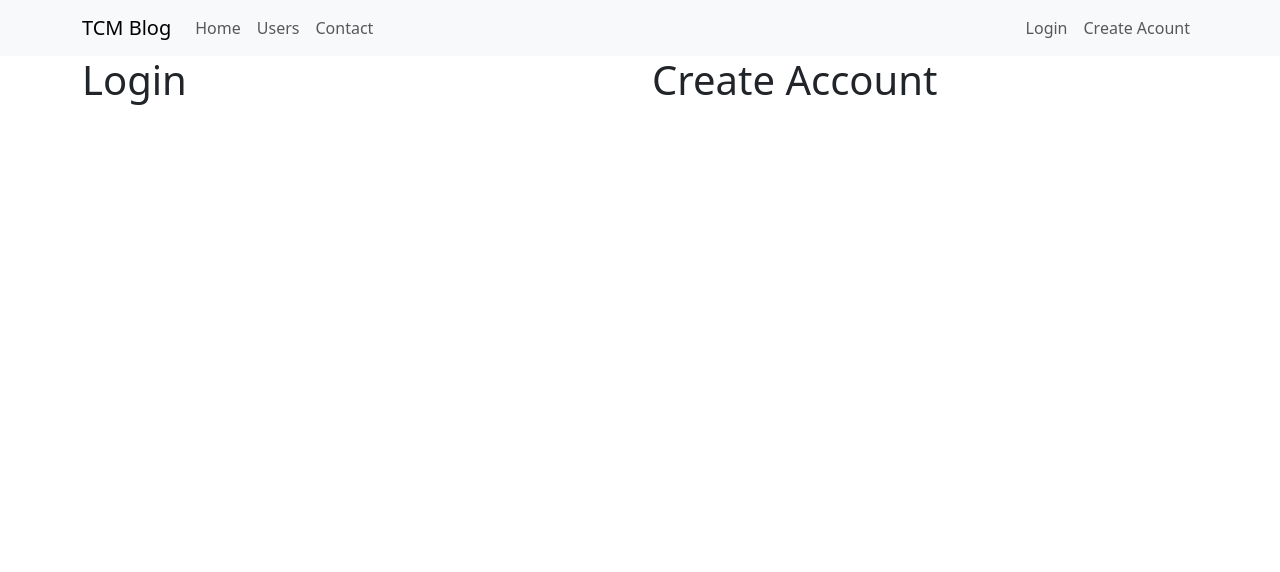
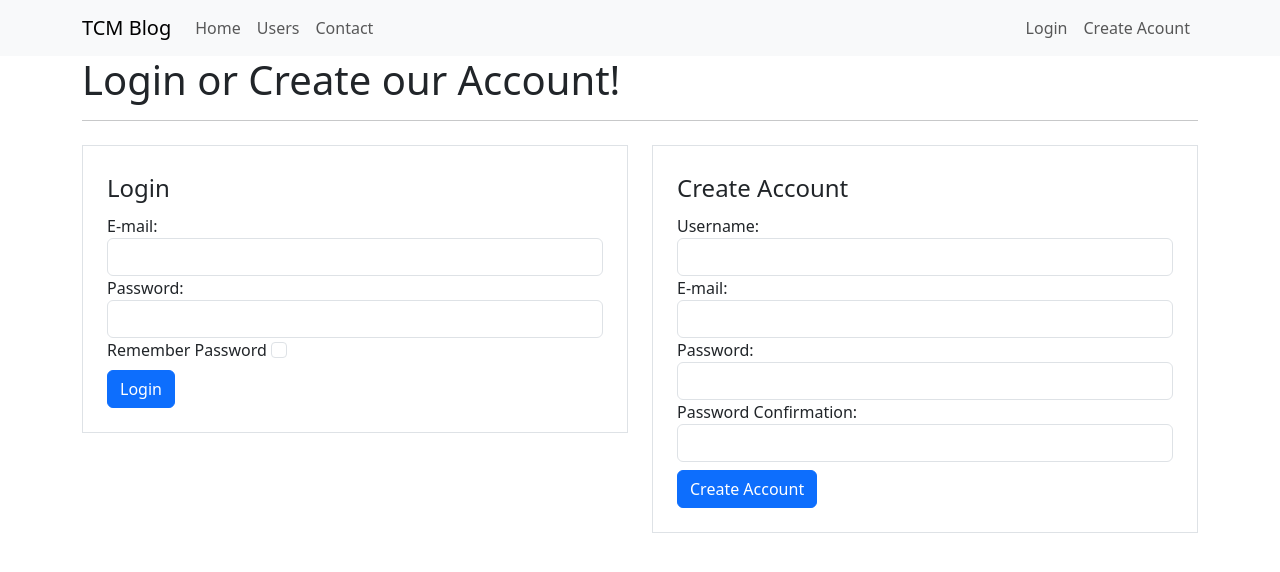
Before and after one commit to tiagocazali/My_Blog_Flask_Site_Project, a Flask app: page /login in a window 1280 px wide. Shown: the top 572 px of the page. Run offline with Flask 3, Linux system fonts and the light colour scheme.

Commit message:
creating login page

```diff
--- a/forms.py
+++ b/forms.py
@@ -1,5 +1,5 @@
 from flask_wtf import FlaskForm
-from wtforms import StringField, PasswordField, SubmitField
+from wtforms import StringField, PasswordField, SubmitField, BooleanField
 from wtforms.validators import DataRequired, Length, Email, EqualTo
 
 class FormCreateAccount(FlaskForm):
@@ -9,7 +9,8 @@ class FormCreateAccount(FlaskForm):
     confirmation = PasswordField("Password Confirmation: ", validators=[DataRequired(), EqualTo('password')] )
     button_submit_create_account = SubmitField("Create Account")
 
-class FromLogin(FlaskForm):
+class FormLogin(FlaskForm):
     email = StringField("E-mail: ", validators=[DataRequired(), Email()] )
     password = PasswordField("Password: ", validators=[DataRequired(), Length(6,20)] )
+    remember_me = BooleanField("Remember Password")
     button_submit_login = SubmitField("Login")
--- a/main.py
+++ b/main.py
@@ -1,6 +1,9 @@
 from flask import Flask, render_template, url_for
+from forms import FormLogin, FormCreateAccount
 
 app = Flask(__name__)
+
+app.config['SECRET_KEY'] = 'cdcb1a8087026933fca6ceae9fa71136'
 
 users_list = ["Tiago", "Robert", "Ana", "Vanessa", "Marcus", "Andi"]
 
@@ -21,7 +24,9 @@ def contact():
 
 @app.route("/login")
 def login():
-    return render_template("login.html")
+    form_createAccount = FormCreateAccount()
+    form_login = FormLogin()
+    return render_template("login.html", form_createAccount=form_createAccount, form_login=form_login)
 
 
 
--- a/templates/login.html
+++ b/templates/login.html
@@ -2,15 +2,64 @@
 
 {% block body %}
 <div class="container">
+
+    <h1>Login or Create our Account!</h1>
+    <hr>
+
     <div class="row">
 
+        <!--Start LOGIN-->
         <div class="col">
-                <h1>Login</h1>
+
+            <form method="post" action="" class="border p-4 mt-2">
+                <legend>Login</legend>
+                <fieldset>
+                    <div class="form-group">
+                        {{ form_login.email.label(class="form-control-label") }}
+                        {{ form_login.email(class="form-control") }}
                     </div>
+                    <div class="form-group">
+                        {{ form_login.password.label(class="form-control-label") }}
+                        {{ form_login.password(class="form-control") }}
+                    </div>
+                    <div class="form-group">
+                        {{ form_login.remember_me.label(class="form-check-label") }}
+                        {{ form_login.remember_me(class="form-check-input") }}
+                    </div>
+                </fieldset>
+                {{ form_login.button_submit_login(class="btn btn-primary mt-2") }}
+            </form>
 
+        </div>
+        <!--End div Login-->
+
+
+        <!--Start Create Account-->
         <div class="col">
-                <h1>Create Account</h1>
+            <form method="post" action="" class="border p-4 mt-2">
+                <legend>Create Account</legend>
+                <fieldset>
+                    <div class="form-group">
+                        {{ form_createAccount.username.label(class="form-control-label") }}
+                        {{ form_createAccount.username(class="form-control") }}
                     </div>
+                    <div class="form-group">
+                        {{ form_createAccount.email.label(class="form-control-label") }}
+                        {{ form_createAccount.email(class="form-control") }}
+                    </div>
+                    <div class="form-group">
+                        {{ form_createAccount.password.label(class="form-control-label") }}
+                        {{ form_createAccount.password(class="form-control") }}
+                    </div>
+                    <div class="form-group">
+                        {{ form_createAccount.confirmation.label(class="form-control-label") }}
+                        {{ form_createAccount.confirmation(class="form-control") }}
+                    </div>
+                </fieldset>
+                {{ form_createAccount.button_submit_create_account(class="btn btn-primary mt-2") }}
+            </form>
+
+        </div> <!--End Div Create Account-->
 
     </div> <!--End Row-->
 
```
Lines whose indentation alone changed are shown as unchanged.
